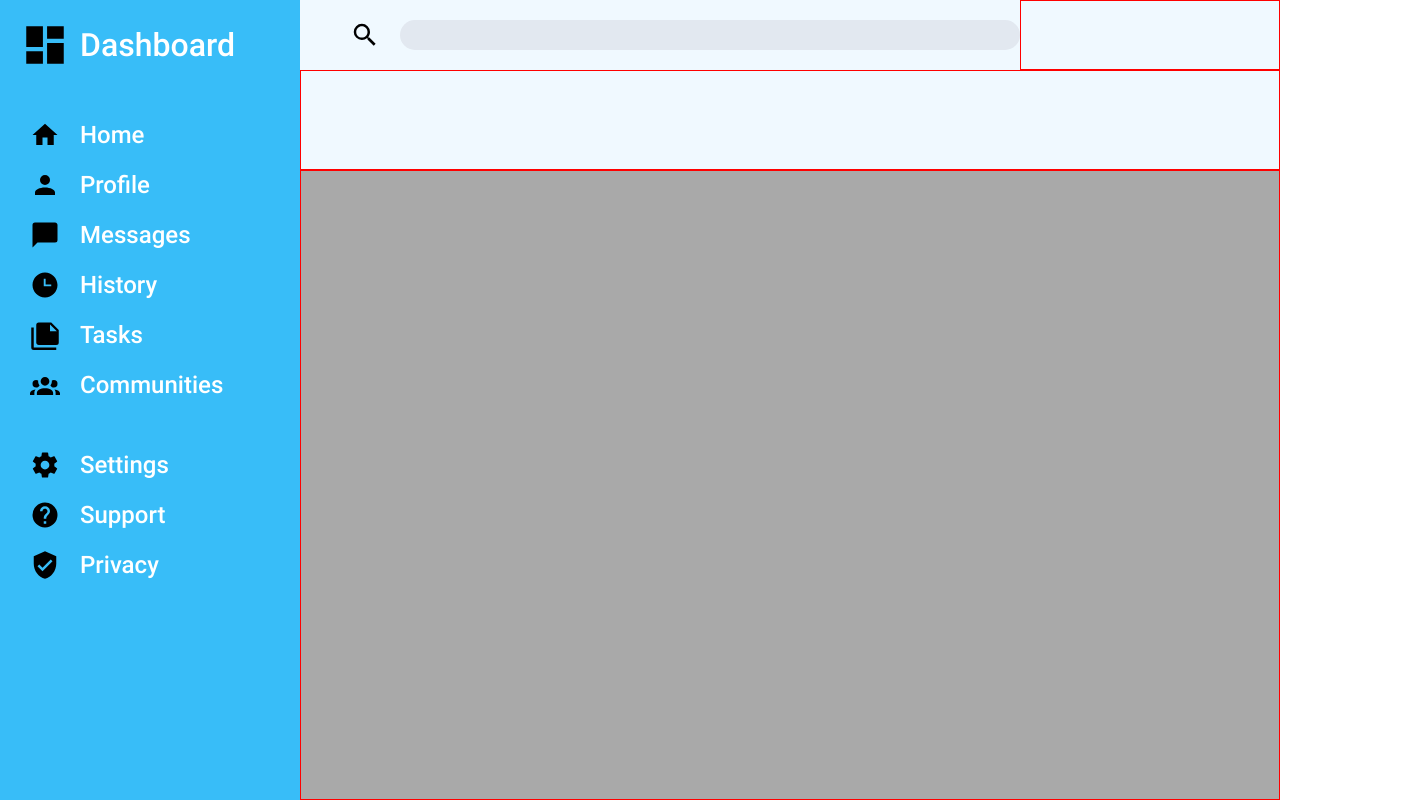
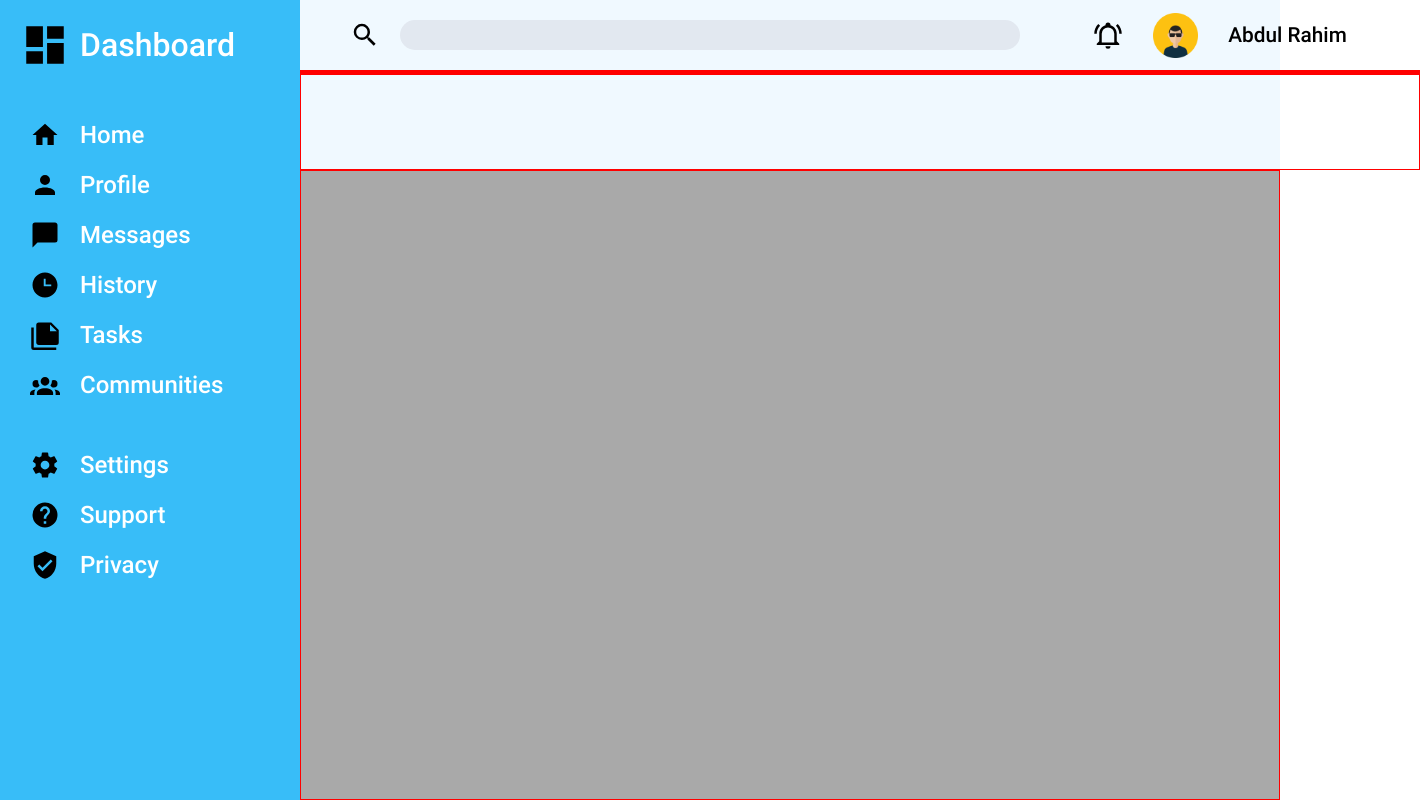
Before and after one commit to rahimnasir/admin-dashboard, a plain HTML site: page index.html in a window 1280 px wide. Shown: the whole page, 1420 px wide, since content can reach past the window. Drawn offline with Linux system fonts and the light colour scheme.

Commit message:
Create website infrastructure

```diff
--- a/index.html
+++ b/index.html
@@ -36,11 +36,22 @@
                 <input type="text" id="search" name="search">
             </form>
             <div class="account-setting">
-
+                <a>
+                    <img src="icons/bell-ring-outline.svg" alt="notification" class="notify">
+                </a>
+                <a>
+                    <img src="image/users.png" alt="user-profile" class="profile-picture">
+                </a>
+                <p class="username">Abdul Rahim</p>
             </div>
         </div>
         <div class="bottom-header">
+            <div class="profile-info">
 
+            </div>
+            <div class="buttons">
+
+            </div>
         </div>
     </div>
     <div class="content">
--- a/styles.css
+++ b/styles.css
@@ -1,11 +1,11 @@
+@font-face {
+    font-family: Roboto;
+    src: url(fonts/Roboto-Medium.ttf);
+}
 * {
     padding: 0;
     margin: 0;
-}
-
-@font-face {
-    font-family: Roboto;
-    src: url(fonts/Roboto-Medium.ttf);
+    font-family: 'Roboto', sans-serif;
 }
 body{
     display: grid;
@@ -36,19 +36,12 @@ body{
     grid-row-start: 2;
     grid-row-end: 6;
 }
-
-.content,.bottom-header, .account-setting{
+.content,.bottom-header,.profile-info,.buttons{
     border: 1px solid red;
 }
-
-.title,.main-selection, .secondary-selection{
-    font-family: 'Roboto', sans-serif;
-}
-
 .title{
     font-size: 2em;
 }
-
 .main-selection, .secondary-selection{
     display: flex;
     flex-direction: column;
@@ -69,7 +62,6 @@ body{
     width: 50px;
     height: 50px;
 }
-
 .small-icon{
     padding-right: 20px;
     fill: white;
@@ -84,27 +76,22 @@ a{
     color: white;
     text-decoration: none;
 }
-
 .top-header{
     display: grid;
-    grid-template-columns: 2fr 1fr;
+    grid-template-columns: 1fr 400px;
 }
-
 .search-bar{
     display: flex;
     flex-direction: row;
     align-items: center;
     padding-left: 50px;
 }
-
 button{
     width: 30px;
     height: 30px;
     border: none;
     background-color: #f0f9ff;
 }
-
-
 #search{
     padding-left: 20px;
     width: 600px;
@@ -114,3 +101,21 @@ button{
     border-radius: 20px;
     margin-left: 20px;
 }
+.notify{
+    width: 30px;
+    height: 30px;
+}
+.profile-picture{
+    width: 45px;
+    height: 45px;
+}
+.account-setting{
+    display: flex;
+    flex-direction: row;
+    align-items: center;
+    justify-content: center;
+    gap: 30px;
+}
+.username{
+    font-size: 1.3em;
+}
```
Also changed, not shown: image/users.png (added).
